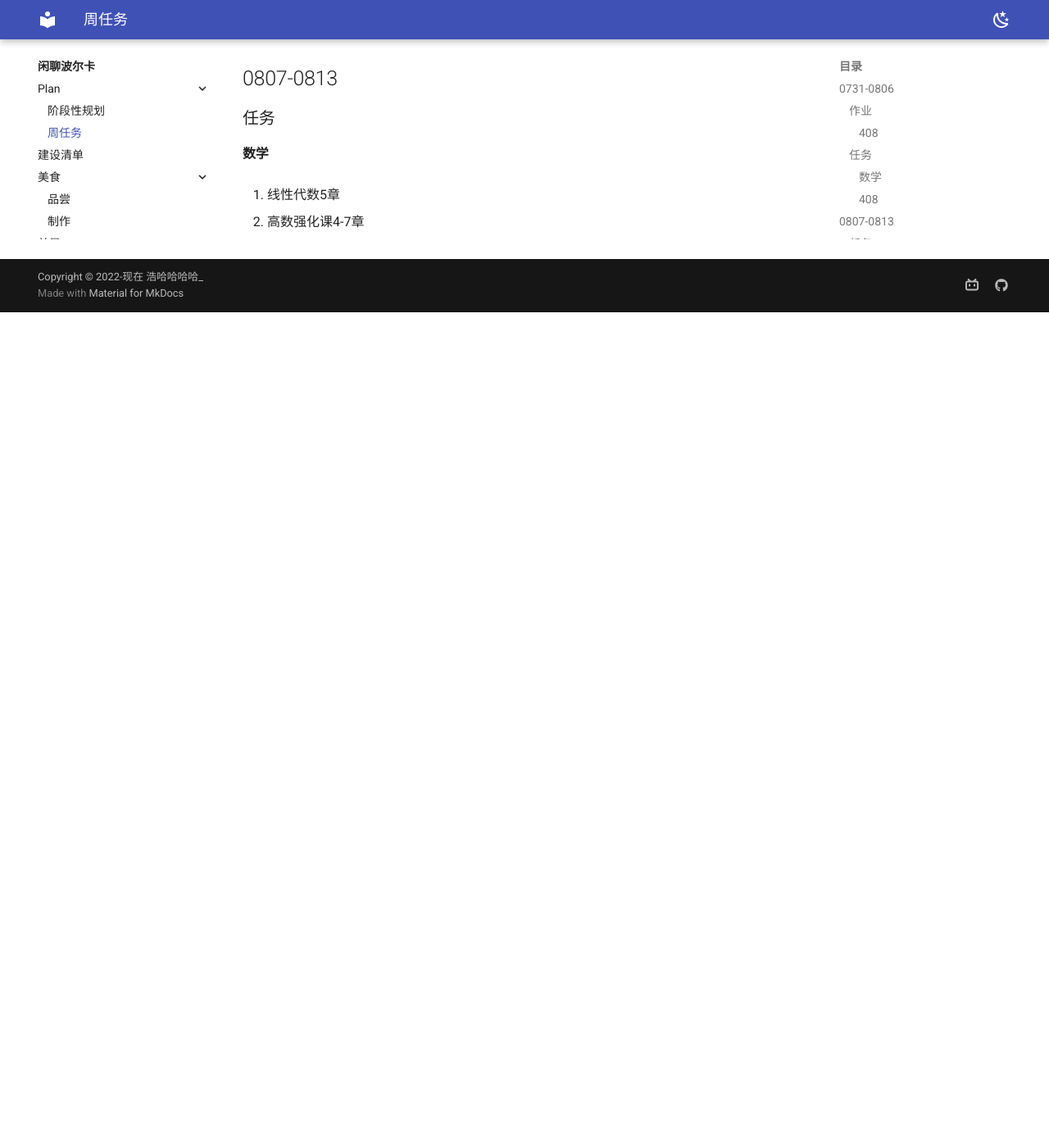
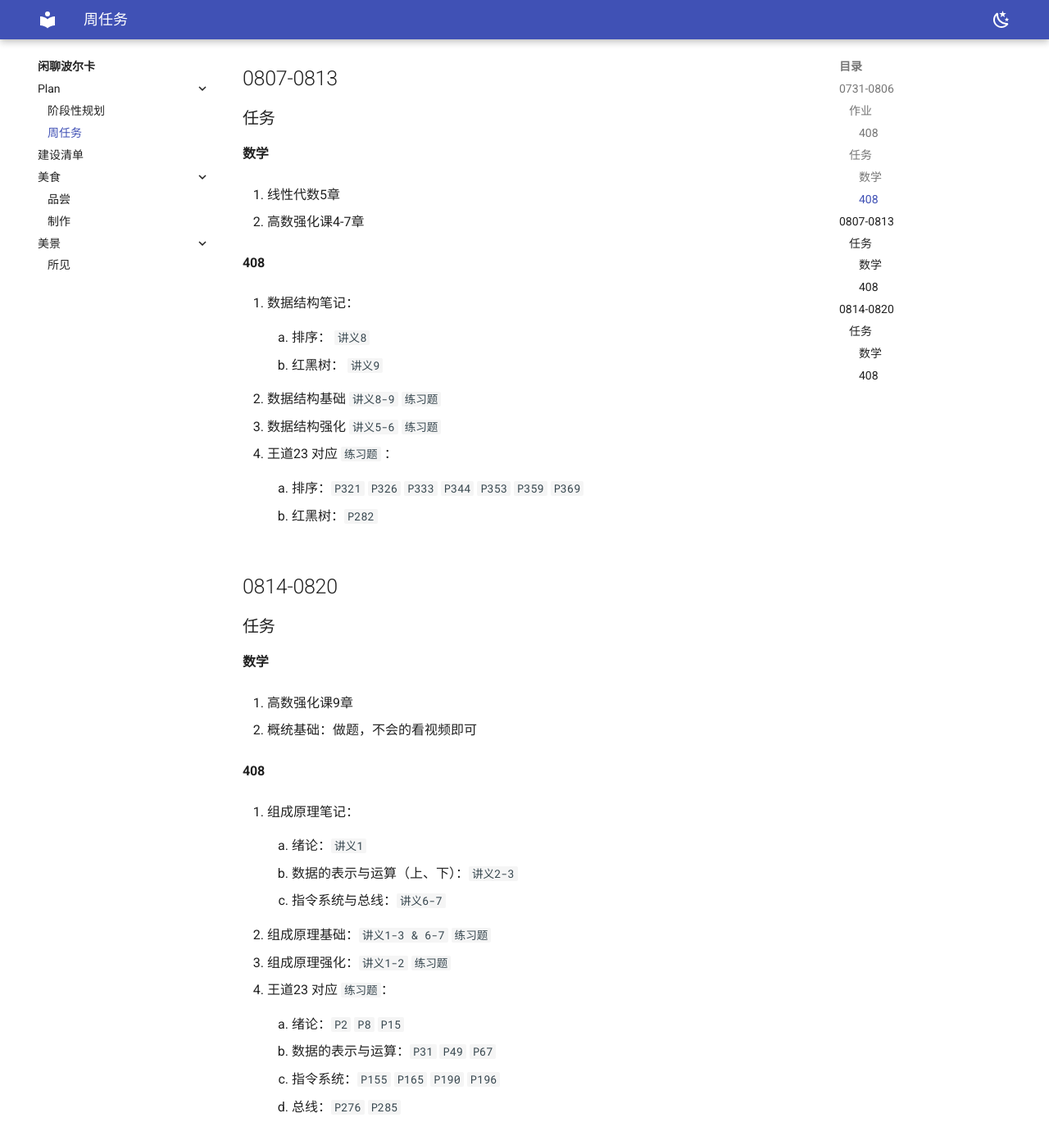
Before and after one commit to Haohahahaha/chat, an MkDocs documentation site: the page built from docs/plan/Week-Plan.md, in a window 1280 px wide and 1400 px high, scrolled down 1182 px. Shown: the top 1397 px of the window at 82% size. Built offline with MkDocs 1.6.1 and Material for MkDocs 9.7.7, drawn with Linux system fonts in a browser that asks for light colours; before the commit the page ends 1563 px from its top, so only the background shows below that.

Commit message:
2023-08-19_20:46:39 update

```diff
--- a/docs/plan/Week-Plan.md
+++ b/docs/plan/Week-Plan.md
@@ -57,3 +57,55 @@
 1. 线性代数5章
 
 2. 高数强化课4-7章
+
+#### 408
+
+1. 数据结构笔记：
+
+    1. 排序： `讲义8`
+
+    2. 红黑树： `讲义9`
+
+2. 数据结构基础 `讲义8-9` `练习题`
+
+3. 数据结构强化 `讲义5-6` `练习题`
+
+4. 王道23 对应 `练习题` ：
+
+    1. 排序：`P321` `P326` `P333` `P344` `P353` `P359` `P369`
+
+    2. 红黑树：`P282`
+
+## 0814-0820
+
+### 任务
+
+#### 数学
+
+1. 高数强化课9章
+
+2. 概统基础：做题，不会的看视频即可
+
+#### 408
+
+1. 组成原理笔记：
+
+    1. 绪论：`讲义1`
+
+    2. 数据的表示与运算（上、下）：`讲义2-3`
+
+    3. 指令系统与总线：`讲义6-7`
+
+2. 组成原理基础：`讲义1-3 & 6-7` `练习题`
+
+3. 组成原理强化：`讲义1-2` `练习题`
+
+4. 王道23 对应 `练习题`：
+
+    1. 绪论：`P2` `P8` `P15`
+
+    2. 数据的表示与运算：`P31` `P49` `P67`
+
+    3. 指令系统：`P155` `P165` `P190` `P196`
+
+    4. 总线：`P276` `P285`
```
Also changed, not shown: 1 other file.
